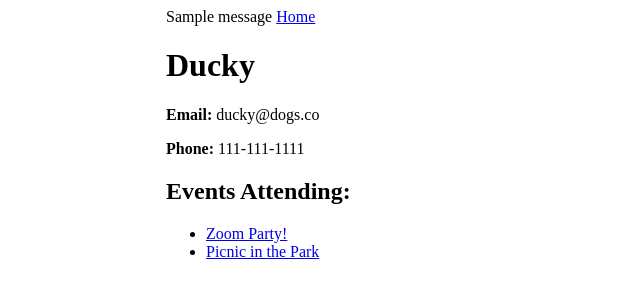
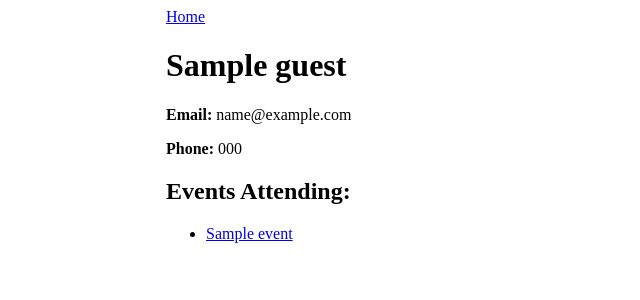
Before and after one commit to ParulK-bhardwaj/Events-Homework, a Flask app: page /guest/1 in a window 1280 px wide. Shown: the top 300 px of the page, without its empty margins (0-640 px from the left). Run offline with Flask 2, Linux system fonts and the light colour scheme; tables that the repository leaves empty hold one stand-in row (values such as "Sample post"); one stand-in notice (Sample message) is shown.

Commit message:
Create guest working
Add enum to the form in the template.

```diff
--- a/events_app/routes.py
+++ b/events_app/routes.py
@@ -13,14 +13,12 @@ main = Blueprint('main', __name__)
 ##########################################
 #           Routes                       #
 ##########################################
-
 @main.route('/')
 def index():
     """Show upcoming events to users!"""
-    Event.query.all()
-    # TODO: Get all events and send to the template
-
-    return render_template('index.html')
+    # Get all events and send to the template
+    events = Event.query.all()
+    return render_template('index.html', events=events)
 
 
 @main.route('/create', methods=['GET', 'POST'])
@@ -29,6 +27,8 @@ def create():
     if request.method == 'POST':
         new_event_title = request.form.get('title')
         new_event_description = request.form.get('description')
+        # TO DO: FIX The event type error, currently giving only default 4
+        new_event_type = request.form.get('event_type')
         date = request.form.get('date')
         time = request.form.get('time')
 
@@ -40,8 +40,11 @@ def create():
             return render_template('create.html',
                 error='Incorrect datetime format! Please try again.')
 
-        # TODO: Create a new event with the given title, description, &
-        # datetime, then add and commit to the database
+        """Create a new event with the given title, description, &
+        datetime, then add and commit to the database"""
+        new_event = Event(title=new_event_title, description=new_event_description, date_and_time=date_and_time)
+        db.session.add(new_event)
+        db.session.commit()
 
         flash('Event created.')
         return redirect(url_for('main.index'))
@@ -54,14 +57,14 @@ def event_detail(event_id):
     """Show a single event."""
 
     # TODO: Get the event with the given id and send to the template
-
-    return render_template('event_detail.html')
-
+    event = Event.query.get (event_id)
+    return render_template('event_detail.html', event=event)
 
 @main.route('/event/<event_id>', methods=['POST'])
 def rsvp(event_id):
     """RSVP to an event."""
     # TODO: Get the event with the given id from the database
+    current_event = Event.query.get(event_id)
     is_returning_guest = request.form.get('returning')
     guest_name = request.form.get('guest_name')
 
@@ -69,24 +72,33 @@ def rsvp(event_id):
         # TODO: Look up the guest by name. If the guest doesn't exist in the
         # database, render the event_detail.html template, and pass in an error
         # message as `error`.
-
+        guest = Guest.query.filter_by(name=guest_name).first()
+        if guest is None:
+            error = "No Guest found by this name!!"
+            flash(error)
+        else:
+            guest.events_attending.append(current_event)
+            db.session.add(guest)
+            db.session.commit()
         # TODO: If the guest does exist, add the event to their
-        # events_attending, then commit to the database.
-        pass
+        # events_attending, then commit to the database.s
     else:
         guest_email = request.form.get('email')
         guest_phone = request.form.get('phone')
 
         # TODO: Create a new guest with the given name, email, and phone, and
         # add the event to their events_attending, then commit to the database.
-        pass
+        guest = Guest(name=guest_name, email=guest_email, phone=guest_phone)
+        guest.events_attending.append(current_event)
+        db.session.add(guest)
+        db.session.commit()
 
-    flash('You have successfully RSVP\'d! See you there!')
+        flash('You have successfully RSVP\'d! See you there!')
     return redirect(url_for('main.event_detail', event_id=event_id))
 
 
 @main.route('/guest/<guest_id>')
 def guest_detail(guest_id):
     # TODO: Get the guest with the given id and send to the template
-
-    return render_template('guest_detail.html')
+    guest = Guest.query.filter_by(id=guest_id).first()
+    return render_template('guest_detail.html', guest=guest)
--- a/events_app/templates/base.html
+++ b/events_app/templates/base.html
@@ -6,11 +6,11 @@
     </head>
     <body>
         <div id="content">
-            {% for message in get_flashed_messages() %}
-                {{ message }}
-            {% endfor %}
-
-            {% block content %}{% endblock %}
+            {% block content %}
+                {% for message in get_flashed_messages() %}
+                    {{ message }}
+                {% endfor %}
+            {% endblock %}
         </div>
         <script src="/static/index.js"></script>
     </body>
--- a/events_app/templates/guest_detail.html
+++ b/events_app/templates/guest_detail.html
@@ -5,20 +5,21 @@
 <a href="/">Home</a>
 
 <!--
-    TODO: Use the guest object to display the correct name, email, phone, and
-    events attending
+    Used the guest object to display the correct name, email, phone, and
+    events attending.
 -->
 
-<h1>Ducky</h1>
+<h1>{{ guest.name }}</h1>
 
-<p><strong>Email:</strong> ducky@dogs.co</p>
-<p><strong>Phone:</strong> 111-111-1111</p>
+<p><strong>Email:</strong> {{ guest.email }}</p>
+<p><strong>Phone:</strong> {{ guest.phone }}</p>
 
 <h2>Events Attending:</h2>
 
 <ul>
-    <li><a href="/event/1">Zoom Party!</a></li>
-    <li><a href="/event/2">Picnic in the Park</a></li>
+    {% for event in guest.events_attending %}
+    <li><a href="/event/{{ event.id }}">{{ event.title }}</a></li>
+    {% endfor %}
 </ul>
 
 {% endblock %}
```
Also changed, not shown: events_app/models.py (+28 -29 lines), events_app/templates/create.html (+6 -1 lines), events_app/templates/event_detail.html (+9 -12 lines), events_app/templates/index.html (+13 -23 lines), events_app/database.db.
